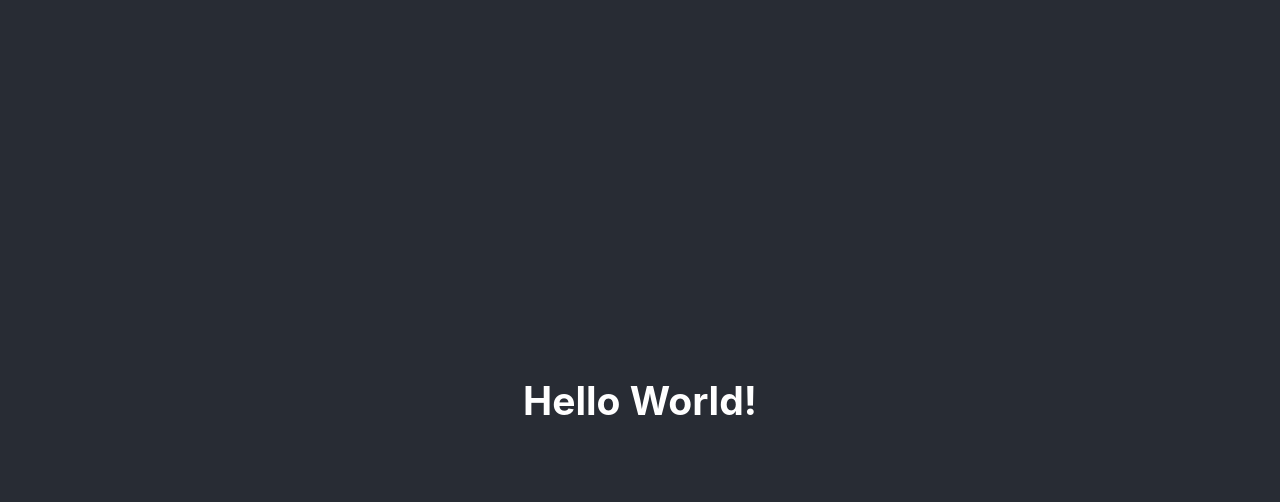
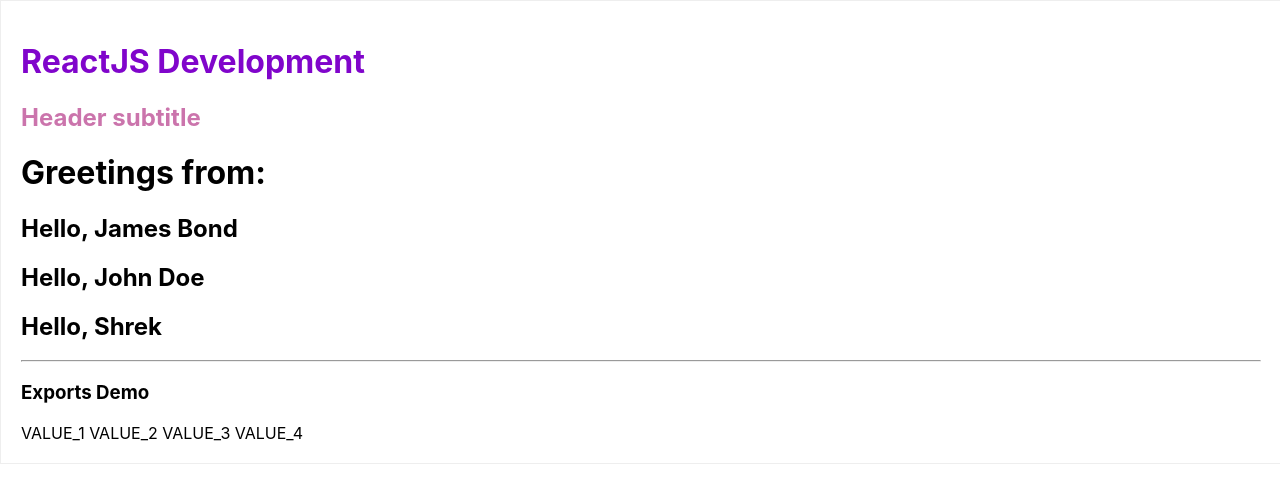
Before and after one commit to JBoku8/digital-react-104, a React (Create React App) app: page / in a window 1280 px wide. Shown: the top 502 px of the page. Built offline with nearby package versions, Linux system fonts and the light colour scheme.

Commit message:
Lecture 15.12.2021

```diff
--- a/public/index.html
+++ b/public/index.html
@@ -29,66 +29,5 @@
   <body>
     <noscript>You need to enable JavaScript to run this app.</noscript>
     <div id="app"></div>
-
-    <script>
-      const PI = 3.141596;
-      let myName = "James";
-
-      const arrowFn = (x, y, ...restOp) => {
-        return restOp.reduce((acc, next) => {
-          return acc + next;
-        }, x + y);
-      };
-
-      function myFn() {
-        console.log("myFn");
-      }
-
-      const strings = ["One", "Two", "three", "happy new year!"];
-
-      const keyValue = {
-        January: "იანვარი",
-        February: "თებერვალი",
-        March: "მარტი",
-      };
-
-      const student = {
-        level: 1,
-        badge: "N/A",
-        age: 23,
-        isVerified: true,
-        fullName: "James Bond",
-      };
-
-      const student2 = {
-        level: 1,
-        badge: "N/A",
-        age: 26,
-        isVerified: false,
-        fullName: "John Doe",
-      };
-
-      const studentList = [student, student2];
-
-      const verified = studentList.filter((st) => {
-        return st.isVerified;
-      });
-
-      const nonVerified = studentList.filter((st) => {
-        return !st.isVerified;
-      });
-
-      const newList = studentList.map(({ age, fullName }) => {
-        return {
-          fullName,
-          age,
-        };
-      });
-
-      console.log(newList);
-
-      // console.log(verified);
-      // console.log(nonVerified);
-    </script>
   </body>
 </html>
--- a/src/App.css
+++ /dev/null
@@ -1,25 +0,0 @@
-.App {
-  text-align: center;
-}
-
-.App-logo {
-  height: 40vmin;
-  pointer-events: none;
-}
-
-@media (prefers-reduced-motion: no-preference) {
-  .App-logo {
-    animation: App-logo-spin infinite 20s linear;
-  }
-}
-
-.App-header {
-  background-color: #282c34;
-  min-height: 100vh;
-  display: flex;
-  flex-direction: column;
-  align-items: center;
-  justify-content: center;
-  font-size: calc(10px + 2vmin);
-  color: white;
-}
--- a/src/App.js
+++ b/src/App.js
@@ -1,11 +1,16 @@
-import "./App.css";
+import GreetingList from './components/GreetingList';
+import Header from './components/Header';
+
+import * as Values from './exports/namedExports';
 
 function App() {
   return (
     <div className="App">
-      <header className="App-header">
-        <h2>Hello World!</h2>
-      </header>
+      <Header />
+      <GreetingList />
+      <hr />
+      <h3>Exports Demo</h3>
+      {Values.VALUE_1} {Values.VALUE_2} {Values.VALUE_3} {Values.VALUE_4}
     </div>
   );
 }
--- /dev/null
+++ b/src/components/GreetingList.js
@@ -0,0 +1,16 @@
+import GreetingListItem from './GreetingListItem';
+import { users } from '../data';
+
+const GreetingList = () => {
+  return (
+    <div className="App-Greetings">
+      <h1>Greetings from: </h1>
+
+      {users.map((user) => {
+        return <GreetingListItem name={user.name} key={`greeting__userId-${user.id}`} />;
+      })}
+    </div>
+  );
+};
+
+export default GreetingList;
--- /dev/null
+++ b/src/components/GreetingListItem.js
@@ -0,0 +1,5 @@
+const GreetingListItem = ({ name }) => {
+  return <h2>Hello, {name}</h2>;
+};
+
+export default GreetingListItem;
--- /dev/null
+++ b/src/components/Header.css
@@ -0,0 +1,7 @@
+.App-header {
+  color: #8005cb;
+}
+
+.header__title {
+  color: #cb74ac;
+}
--- /dev/null
+++ b/src/components/Header.js
@@ -0,0 +1,14 @@
+import './Header.css';
+
+const Header = () => {
+  return (
+    <>
+      <header className="App-header">
+        <h1>ReactJS Development</h1>
+      </header>
+      <h2 className="header__title">Header subtitle</h2>
+    </>
+  );
+};
+
+export default Header;
--- /dev/null
+++ b/src/data.js
@@ -0,0 +1,12 @@
+// named export
+export const users = [
+  {
+    name: 'James Bond',
+    id: 1,
+  },
+  {
+    name: 'John Doe',
+    id: 2,
+  },
+  { name: 'Shrek', id: 3 },
+];
--- /dev/null
+++ b/src/exports/namedExports.js
@@ -0,0 +1,7 @@
+export const VALUE_1 = 'VALUE_1';
+export const VALUE_2 = 'VALUE_2';
+export const VALUE_3 = 'VALUE_3';
+export const VALUE_4 = 'VALUE_4';
+
+const DefaultValue = 'DefaultValue Exported';
+export default DefaultValue;
--- a/src/index.css
+++ b/src/index.css
@@ -1,13 +1,18 @@
 body {
   margin: 0;
-  font-family: -apple-system, BlinkMacSystemFont, 'Segoe UI', 'Roboto', 'Oxygen',
-    'Ubuntu', 'Cantarell', 'Fira Sans', 'Droid Sans', 'Helvetica Neue',
-    sans-serif;
+  font-family: -apple-system, BlinkMacSystemFont, 'Segoe UI', 'Roboto', 'Oxygen', 'Ubuntu',
+    'Cantarell', 'Fira Sans', 'Droid Sans', 'Helvetica Neue', sans-serif;
   -webkit-font-smoothing: antialiased;
   -moz-osx-font-smoothing: grayscale;
 }
 
 code {
-  font-family: source-code-pro, Menlo, Monaco, Consolas, 'Courier New',
-    monospace;
+  font-family: source-code-pro, Menlo, Monaco, Consolas, 'Courier New', monospace;
 }
+
+.App {
+  width: 1240px;
+  margin: auto;
+  padding: 20px;
+  border: 1px double #eee;
+}
--- a/src/index.js
+++ b/src/index.js
@@ -1,7 +1,7 @@
 import React from 'react';
 import ReactDOM from 'react-dom';
 import App from './App';
-import reportWebVitals from './reportWebVitals';
+
 import './index.css';
 
 ReactDOM.render(
@@ -10,8 +10,3 @@
   </React.StrictMode>,
   document.getElementById('app')
 );
-
-// If you want to start measuring performance in your app, pass a function
-// to log results (for example: reportWebVitals(console.log))
-// or send to an analytics endpoint. Learn more: https://bit.ly/CRA-vitals
-reportWebVitals();
--- a/src/reportWebVitals.js
+++ /dev/null
@@ -1,13 +0,0 @@
-const reportWebVitals = onPerfEntry => {
-  if (onPerfEntry && onPerfEntry instanceof Function) {
-    import('web-vitals').then(({ getCLS, getFID, getFCP, getLCP, getTTFB }) => {
-      getCLS(onPerfEntry);
-      getFID(onPerfEntry);
-      getFCP(onPerfEntry);
-      getLCP(onPerfEntry);
-      getTTFB(onPerfEntry);
-    });
-  }
-};
-
-export default reportWebVitals;
```
Also changed, not shown: 2 other files (tests, documents, lock files or other folders).
